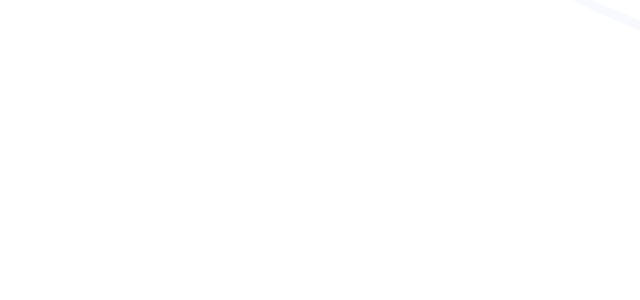
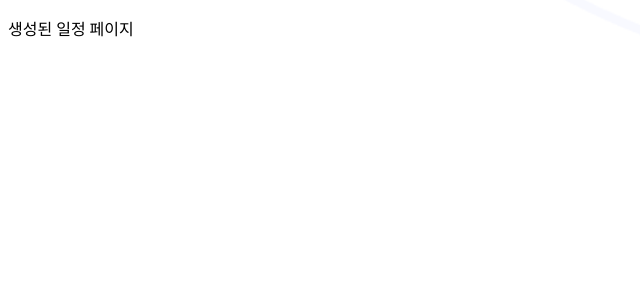
Before and after one commit to kimse8699/Tripico-FE, a React (Vite) app: page /created in a window 1280 px wide. Before the commit this address had no page. Shown: the top 300 px of the page, without its empty margins (0-640 px from the left). Built offline with nearby package versions, Linux system fonts and the light colour scheme; a web font is replaced by a local one.

Commit message:
생성페이지 경로 지정

```diff
--- a/src/App.jsx
+++ b/src/App.jsx
@@ -6,6 +6,7 @@ import Signup from './pages/signup.jsx'
 import Home from './pages/home.jsx'
 import Mypage from './pages/mypage.jsx'
 import Create from './pages/create.jsx'
+import Created from './pages/created.jsx'
 
 function App() {
 
@@ -18,6 +19,7 @@ function App() {
         <Route path='/signup' element={<Signup/>}/>
         <Route path='/mypage' element={<Mypage/>}/>
         <Route path='/create' element={<Create/>}/>
+        <Route path='/created' element={<Created/>}/>
       </Routes>
     </BrowserRouter>
   )
--- a/src/pages/create.jsx
+++ b/src/pages/create.jsx
@@ -45,7 +45,7 @@ function Create() {
       </div>
 
       {/* 생성 버튼 */}
-      <button className="ai-create-button">일정 생성하기</button>
+      <button onClick={()=>{navigate('/created')}}className="ai-create-button">일정 생성하기</button>
     </div>
   );
 }
--- /dev/null
+++ b/src/pages/created.jsx
@@ -0,0 +1,12 @@
+import '../pages_styles/created.css'
+import { useNavigate } from 'react-router-dom'
+
+function Created() {
+  return (
+    <div>
+      <p>생성된 일정 페이지</p>
+    </div>
+  )
+}
+
+export default Created;
--- a/src/pages/home.jsx
+++ b/src/pages/home.jsx
@@ -13,7 +13,7 @@ function Home() {
         <div className="schedule-underline"></div>
 
         {/* 일정 카드 */}
-        <div className="schedule-card">
+        <div onClick={()=>{navigate('/created')}} className="schedule-card">
             <div className="schedule-circle" />
             <div className="schedule-text">
             <div className="schedule-name">하회마을</div>
```
Also changed, not shown: src/pages_styles/created.css (added).
